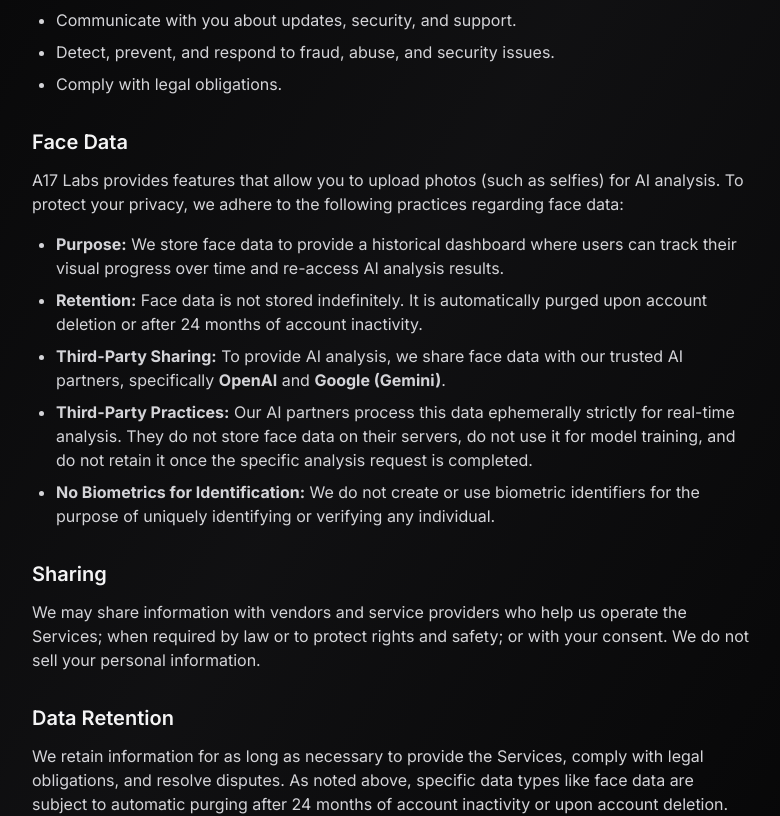
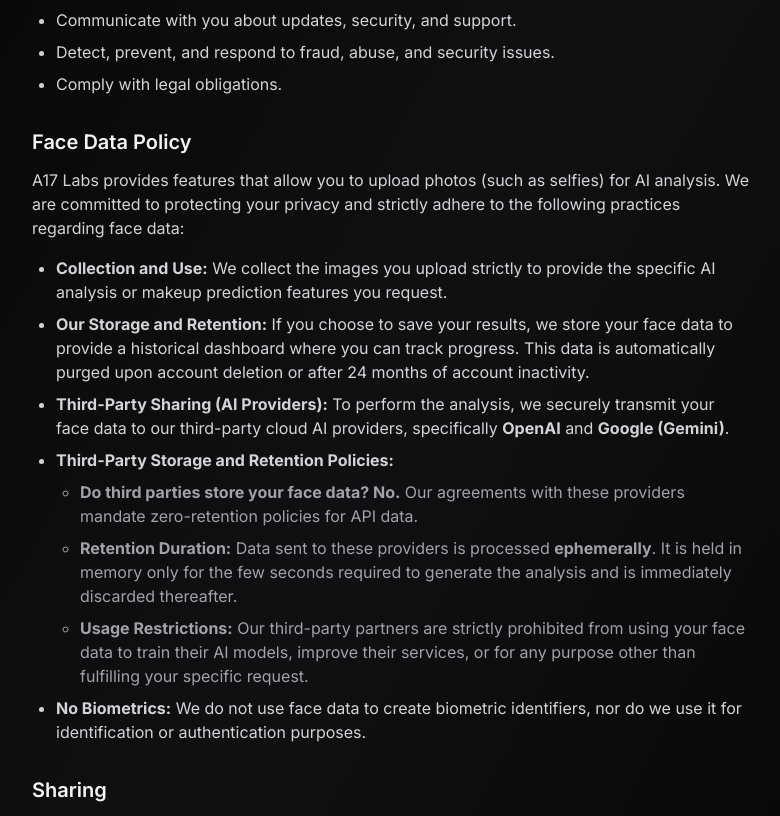
Before and after one commit to a17-so/a17-site, a Next.js app: page /privacy-policy in a window 1280 px wide. Shown: the part 784-1600 px from the top of the page, without its empty margins (248-1028 px from the left). Built offline with nearby package versions, Linux system fonts and the light colour scheme; no server answers; what tailwindcss-debug-screens would draw is missing.

Commit message:
Update page.tsx

```diff
--- a/app/privacy-policy/page.tsx
+++ b/app/privacy-policy/page.tsx
@@ -23,7 +23,7 @@ export default function PrivacyPolicyPage() {
         </div>
 
         <h1 className="text-4xl sm:text-5xl text-zinc-100">Privacy Policy</h1>
-        <p className="mt-3 text-sm text-zinc-500">Effective: August 25, 2025</p>
+        <p className="mt-3 text-sm text-zinc-500">Last Updated: January 10, 2026</p>
 
         <div className="mt-10 space-y-8 text-zinc-300">
           <section>
@@ -71,40 +71,39 @@ export default function PrivacyPolicyPage() {
           </section>
 
           <section>
-            <h2 className="text-xl font-semibold text-zinc-100">Face Data</h2>
+            <h2 className="text-xl font-semibold text-zinc-100">Face Data Policy</h2>
             <div className="mt-3 space-y-4">
               <p>
                 A17 Labs provides features that allow you to upload photos (such
-                as selfies) for AI analysis. To protect your privacy, we adhere
-                to the following practices regarding face data:
+                as selfies) for AI analysis. We are committed to protecting your
+                privacy and strictly adhere to the following practices regarding face data:
               </p>
               <ul className="list-disc space-y-2 pl-6">
                 <li>
-                  <strong>Purpose:</strong> We store face data to provide a
-                  historical dashboard where users can track their visual
-                  progress over time and re-access AI analysis results.
+                  <strong>Collection and Use:</strong> We collect the images you upload strictly to provide the specific AI analysis or makeup prediction features you request.
                 </li>
                 <li>
-                  <strong>Retention:</strong> Face data is not stored
-                  indefinitely. It is automatically purged upon account deletion
-                  or after 24 months of account inactivity.
+                  <strong>Our Storage and Retention:</strong> If you choose to save your results, we store your face data to provide a historical dashboard where you can track progress. This data is automatically purged upon account deletion or after 24 months of account inactivity.
                 </li>
                 <li>
-                  <strong>Third-Party Sharing:</strong> To provide AI analysis,
-                  we share face data with our trusted AI partners, specifically{" "}
-                  <strong>OpenAI</strong> and <strong>Google (Gemini)</strong>.
+                  <strong>Third-Party Sharing (AI Providers):</strong> To perform the analysis, we securely transmit your face data to our third-party cloud AI providers, specifically <strong>OpenAI</strong> and <strong>Google (Gemini)</strong>.
                 </li>
                 <li>
-                  <strong>Third-Party Practices:</strong> Our AI partners
-                  process this data ephemerally strictly for real-time analysis.
-                  They do not store face data on their servers, do not use it
-                  for model training, and do not retain it once the specific
-                  analysis request is completed.
+                  <strong>Third-Party Storage and Retention Policies:</strong>
+                  <ul className="mt-2 list-[circle] pl-6 space-y-2 text-zinc-400">
+                    <li>
+                       <strong>Do third parties store your face data? No.</strong> Our agreements with these providers mandate zero-retention policies for API data.
+                    </li>
+                    <li>
+                       <strong>Retention Duration:</strong> Data sent to these providers is processed <strong>ephemerally</strong>. It is held in memory only for the few seconds required to generate the analysis and is immediately discarded thereafter.
+                    </li>
+                    <li>
+                       <strong>Usage Restrictions:</strong> Our third-party partners are strictly prohibited from using your face data to train their AI models, improve their services, or for any purpose other than fulfilling your specific request.
+                    </li>
+                  </ul>
                 </li>
                 <li>
-                  <strong>No Biometrics for Identification:</strong> We do not
-                  create or use biometric identifiers for the purpose of
-                  uniquely identifying or verifying any individual.
+                  <strong>No Biometrics:</strong> We do not use face data to create biometric identifiers, nor do we use it for identification or authentication purposes.
                 </li>
               </ul>
             </div>
```
